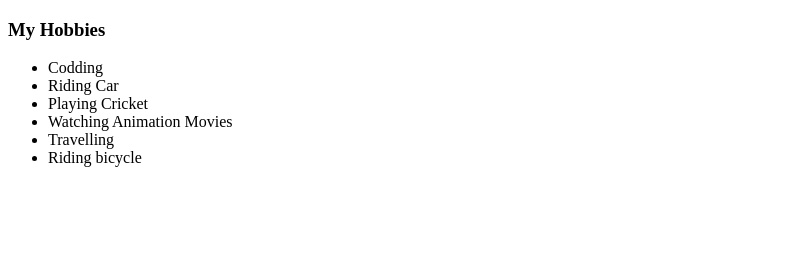
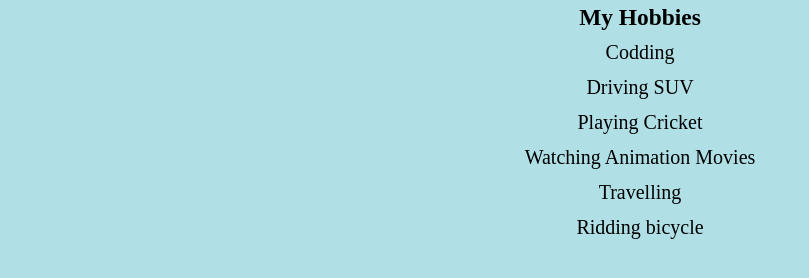
Before and after one commit to Sabbir999/Saifur-Sabbir, a plain HTML site: page hobbies.html in a window 1280 px wide. Shown: the whole page, without its empty margins (0-809 px from the left). Drawn offline with Linux system fonts and the light colour scheme.

Commit message:
Add files via upload

```diff
--- a/hobbies.html
+++ b/hobbies.html
@@ -3,16 +3,26 @@
     <head>
         <meta charset="utf-8">
         <title>hobbies</title>
+        <link rel="stylesheet" href="style.css">
+        <style>
+
+            .Jr{
+                text-align: center;
+                line-height: 35px;
+                font-size: 20px;
+            }
+        </style>
         </head>
         <body>
+            <div class="Jr">
             <h3>My Hobbies</h3>
-            <ul>
-                <li>Codding </li>
-                <li>Riding Car</li>
-                <li>Playing Cricket</li>
-                <li>Watching Animation Movies</li>
-                <li>Travelling</li>
-                <li>Riding bicycle</li>
-             </ul>
+            <p>Codding</p>
+            <p>Driving SUV</p>
+            <p>Playing Cricket</p>
+            <p>Watching Animation Movies</p>
+            <p>Travelling</p>
+            <p>Ridding bicycle</p>
+
+            </div>
         </body>
         </html>
```
Also changed, not shown: Contact.html (+14 -3 lines), Sign Up.html (+6 -0 lines), index.html (+1 -1 lines).
